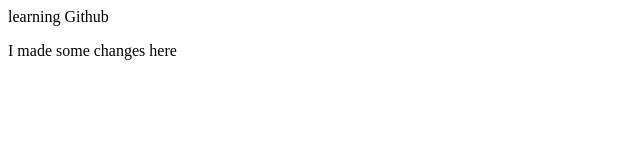
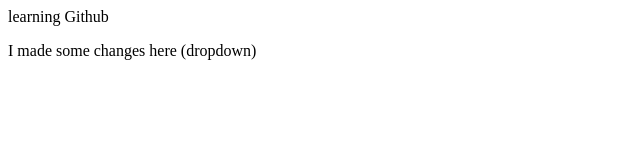
Before and after one commit to Abhishek7844/learning_git_github, a plain HTML site: page index.html in a window 1280 px wide. Shown: the full height of the page, 0-640 px from the left. Drawn offline with Linux system fonts and the light colour scheme.

Commit message:
add doropdown

```diff
--- a/index.html
+++ b/index.html
@@ -1,2 +1,2 @@
 <p>learning Github</p>
-<p>I made some changes here</p>
+<p>I made some changes here (dropdown)</p>
```
